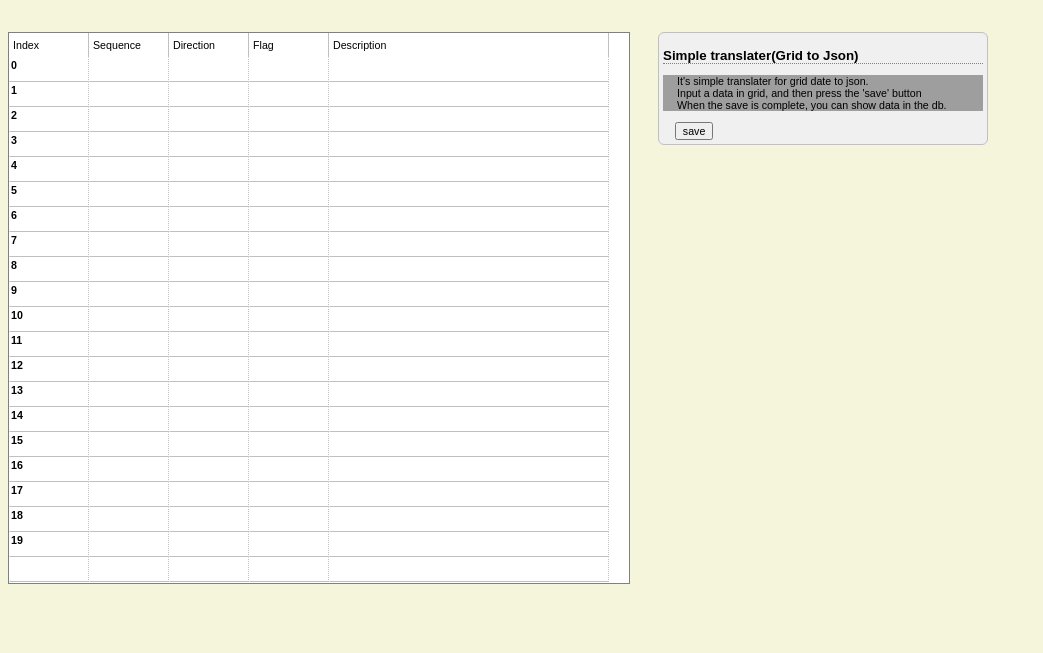
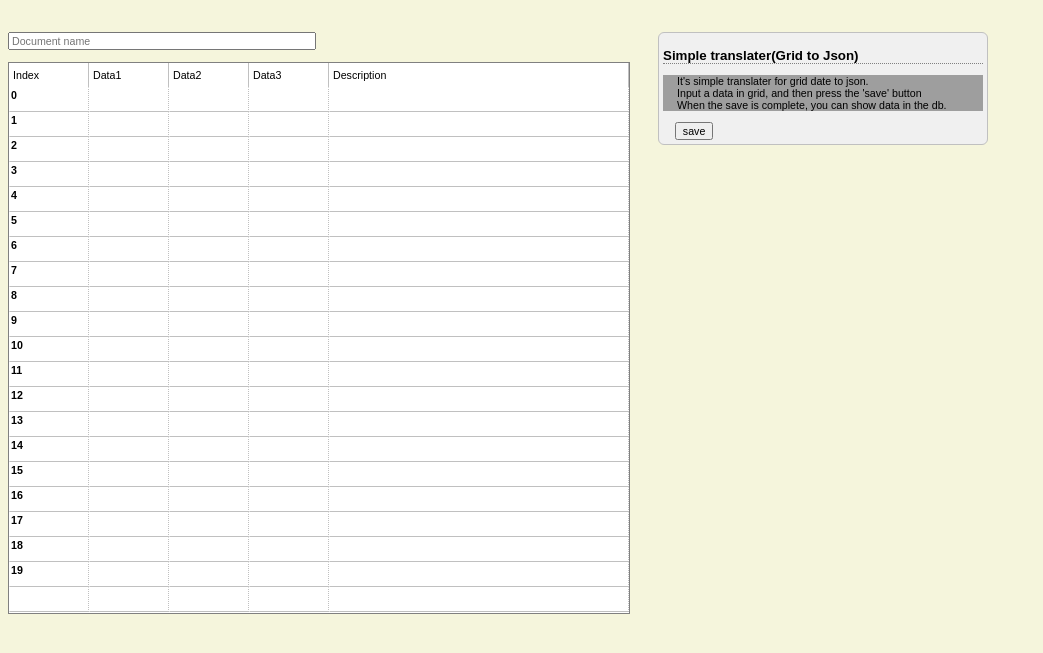
Before and after one commit to kssim/GtoJ, a Django app: page / in a window 1280 px wide. Shown: the top 653 px of the page, without its empty margins (0-1043 px from the left). Run offline with Django 3.2, Linux system fonts and the light colour scheme; grey boxes are pictures that could not be loaded.

Commit message:
Refactoring and add input title box.

```diff
--- a/GtoJ/urls.py
+++ b/GtoJ/urls.py
@@ -18,11 +18,11 @@ from django.conf.urls.static import static
 from controller.views import main_view
 from django.views.generic import TemplateView
 from GtoJ import settings
-from controller.views import TcItemApi, TcListApi
+from controller.views import DataItemApi, DataListApi
 
 urlpatterns = patterns('',
     url(r'^$', main_view),
     url(r'^robots.txt$', TemplateView.as_view(template_name='robots.txt')),
-    url(r'^api/data/$', TcListApi.as_view()),
-    url(r'^api/data/(?P<pk>\d+)/$', TcItemApi.as_view()),
+    url(r'^api/data/$', DataListApi.as_view()),
+    url(r'^api/data/(?P<pk>\d+)/$', DataItemApi.as_view()),
 ) + static(settings.STATIC_URL, document_root=settings.STATIC_ROOT)
--- a/controller/models.py
+++ b/controller/models.py
@@ -1,6 +1,6 @@
 from django.db import models
 
-class TcInfo(models.Model):
+class DataInfo(models.Model):
     index = models.AutoField(primary_key=True, unique=True)
     name = models.CharField(max_length=256)
     data_list = models.CharField(max_length=2048)
--- a/controller/serializer.py
+++ b/controller/serializer.py
@@ -1,6 +1,6 @@
 from rest_framework import serializers
-from controller.models import TcInfo
+from controller.models import DataInfo
 
-class TcInfoSerializer(serializers.ModelSerializer):
+class DataItemSerializer(serializers.ModelSerializer):
     class Meta:
-        model = TcInfo
+        model = DataInfo
--- a/controller/templates/main.html
+++ b/controller/templates/main.html
@@ -5,7 +5,7 @@
     <title>Grid date to json</title>
     <link rel="stylesheet" href="/lib/css/slick.grid.css" type="text/css"/>
     <link rel="stylesheet" href="/lib/css/smoothness/jquery-ui-1.8.16.custom.css" type="text/css"/>
-    <link rel="stylesheet" href="/lib/css/examples.css" type="text/css"/>
+    <link rel="stylesheet" href="/lib/css/gtoj.css" type="text/css"/>
     <style>
         .cell-title {
             font-weight: bold;
@@ -21,6 +21,10 @@
 <br>
 <div style="position:relative">
     <form action="/save_data/" method="post" id="save_form_data">
+        <div>
+            <input type="text" id="document_name" placeholder="Document name" style="width:300px;"/>
+        </div>
+        <br/>
         <div style="width:620px;">
             <div id="myGrid" style="width:100%;height:550px;"></div>
         </div>
@@ -50,94 +54,6 @@
 <script src="/lib/js/slick.formatters.js"></script>
 <script src="/lib/js/slick.editors.js"></script>
 <script src="/lib/js/slick.grid.js"></script>
-
-<script>
-    function requiredFieldValidator(value) {
-        if (value == null || value == undefined || !value.length) {
-            return {valid: false, msg: "This is a required field"};
-        } else {
-            return {valid: true, msg: null};
-        }
-    }
-
-    var grid;
-    var data = [];
-    var columns = [
-        {id: "index", name: "Index", field: "index", width: 80, cssClass: "cell-title", editor: Slick.Editors.Text, validator: requiredFieldValidator},
-        {id: "sequence", name: "Sequence", field: "sequence", width: 80, editor: Slick.Editors.Text},
-        {id: "direction", name: "Direction", field: "direction", width: 80, editor: Slick.Editors.Text},
-        {id: "flag", name: "Flag", field: "flag", width: 80, editor: Slick.Editors.Text},
-        {id: "desc", name: "Description", field: "desc", width: 280, editor: Slick.Editors.LongText},
-    ];
-
-    var options = {
-        editable: true,
-        enableAddRow: true,
-        enableCellNavigation: true,
-        asyncEditorLoading: false,
-        autoEdit: false
-    };
-
-    $(function () {
-        for (var i = 0; i < 20; i++) {
-            var d = (data[i] = {});
-            d["index"] = i;
-            d["sequence"] = "";
-            d["direction"] = "";
-            d["flag"] = "";
-            d["desc"] = "";
-        }
-        grid = new Slick.Grid("#myGrid", data, columns, options);
-        grid.setSelectionModel(new Slick.CellSelectionModel());
-        grid.onAddNewRow.subscribe(function (e, args) {
-            var item = args.item;
-            grid.invalidateRow(data.length);
-            data.push(item);
-            grid.updateRowCount();
-            grid.render();
-        });
-
-        grid.onCurrentCellChanged = function(args){
-            data[args.row][grid.getColumns()[args.cell].field]
-        };
-    })
-
-
-    $('#save_form_data').on('submit', function(event) {
-        event.preventDefault();
-        getting_data();
-        save_data();
-    });
-
-    var savedData = {};
-    function getting_data() {
-        for (var i = 0; i<grid.getDataLength(); i++) {
-            if (grid.getDataItem(i).sequence == '') {
-                continue;
-            }
-
-            var d = (savedData[i] = {});
-            d["index"] = grid.getDataItem(i).index;
-            d["sequence"] = grid.getDataItem(i).sequence;
-            d["direction"] = grid.getDataItem(i).direction;
-            d["flag"] = grid.getDataItem(i).flag;
-            d["desc"] = grid.getDataItem(i).desc;
-        }
-    }
-
-    function save_data() {
-        $.ajax({
-            url : "api/data/",
-            type : "POST",
-            dataType : "json",
-            data : { name : "test",
-                data_list : JSON.stringify(savedData)
-            },
-            success : function() {
-                alert( "Success" )
-            }
-        })
-    }
-</script>
+<script src="/lib/js/gtoj.js"></script>
 </body>
 </html>
--- a/controller/views.py
+++ b/controller/views.py
@@ -4,13 +4,13 @@ from django.template import Context
 from django.template.context_processors import csrf
 from rest_framework import mixins
 from rest_framework.generics import GenericAPIView
-from controller.models import TcInfo
-from controller.serializer import TcInfoSerializer
+from controller.models import DataInfo
+from controller.serializer import DataItemSerializer
 
 
-class TcListApi(GenericAPIView, mixins.ListModelMixin, mixins.CreateModelMixin):
-    queryset = TcInfo.objects.all()
-    serializer_class = TcInfoSerializer
+class DataListApi(GenericAPIView, mixins.ListModelMixin, mixins.CreateModelMixin):
+    queryset = DataInfo.objects.all()
+    serializer_class = DataItemSerializer
 
     def get(self, request, *args, **kargs):
         return self.list(request, *args, **kargs)
@@ -19,9 +19,9 @@ class TcListApi(GenericAPIView, mixins.ListModelMixin, mixins.CreateModelMixin):
         return self.create(request, *args, **kargs)
 
 
-class TcItemApi(GenericAPIView, mixins.RetrieveModelMixin, mixins.DestroyModelMixin, mixins.UpdateModelMixin):
-    queryset = TcInfo.objects.all()
-    serializer_class = TcInfoSerializer
+class DataItemApi(GenericAPIView, mixins.RetrieveModelMixin, mixins.DestroyModelMixin, mixins.UpdateModelMixin):
+    queryset = DataInfo.objects.all()
+    serializer_class = DataItemSerializer
 
     def get(self, request, *args, **kargs):
         return self.retrieve(request, *args, **kargs)
--- /dev/null
+++ b/templates/js/gtoj.js
@@ -0,0 +1,93 @@
+function requiredFieldValidator(value) {
+    if (value == null || value == undefined || !value.length) {
+        return {valid: false, msg: "This is a required field"};
+    } else {
+        return {valid: true, msg: null};
+    }
+}
+
+var grid;
+var data = [];
+var columns = [
+    {id: "index", name: "Index", field: "index", width: 80, cssClass: "cell-title", editor: Slick.Editors.Text, validator: requiredFieldValidator},
+    {id: "data1", name: "Data1", field: "data1", width: 80, editor: Slick.Editors.Text},
+    {id: "data2", name: "Data2", field: "data2", width: 80, editor: Slick.Editors.Text},
+    {id: "data2", name: "Data3", field: "data3", width: 80, editor: Slick.Editors.Text},
+    {id: "desc", name: "Description", field: "desc", width: 300, editor: Slick.Editors.LongText},
+];
+
+var options = {
+    editable: true,
+    enableAddRow: true,
+    enableCellNavigation: true,
+    asyncEditorLoading: false,
+    autoEdit: false
+};
+
+$(function () {
+    for (var i = 0; i < 20; i++) {
+        var d = (data[i] = {});
+        d["index"] = i;
+        d["data1"] = "";
+        d["data2"] = "";
+        d["data3"] = "";
+        d["desc"] = "";
+    }
+    grid = new Slick.Grid("#myGrid", data, columns, options);
+    grid.setSelectionModel(new Slick.CellSelectionModel());
+    grid.onAddNewRow.subscribe(function (e, args) {
+        var item = args.item;
+        grid.invalidateRow(data.length);
+        data.push(item);
+        grid.updateRowCount();
+        grid.render();
+    });
+
+    grid.onCurrentCellChanged = function(args){
+        data[args.row][grid.getColumns()[args.cell].field]
+    };
+})
+
+
+$('#save_form_data').on('submit', function(event) {
+    event.preventDefault();
+
+    document_name = document.getElementById("document_name").value
+    if (document_name == "") {
+        alert("Please input your document title.");
+        return
+    }
+
+    getting_data();
+    save_data();
+});
+
+var saved_data = {};
+function getting_data() {
+    for (var i = 0; i<grid.getDataLength(); i++) {
+        if (grid.getDataItem(i).sequence == '') {
+            continue;
+        }
+
+        var d = (saved_data[i] = {});
+        d["index"] = grid.getDataItem(i).index;
+        d["data1"] = grid.getDataItem(i).data1;
+        d["data2"] = grid.getDataItem(i).data2;
+        d["data3"] = grid.getDataItem(i).data3;
+        d["desc"] = grid.getDataItem(i).desc;
+    }
+}
+
+function save_data() {
+    $.ajax({
+        url : "api/data/",
+        type : "POST",
+        dataType : "json",
+        data : { name : document_name,
+            data_list : JSON.stringify(saved_data)
+        },
+        success : function() {
+            alert( "Success" )
+        }
+    })
+}
```
Also changed, not shown: templates/css/gtoj.css (renamed from templates/css/examples.css), 9 other files.
